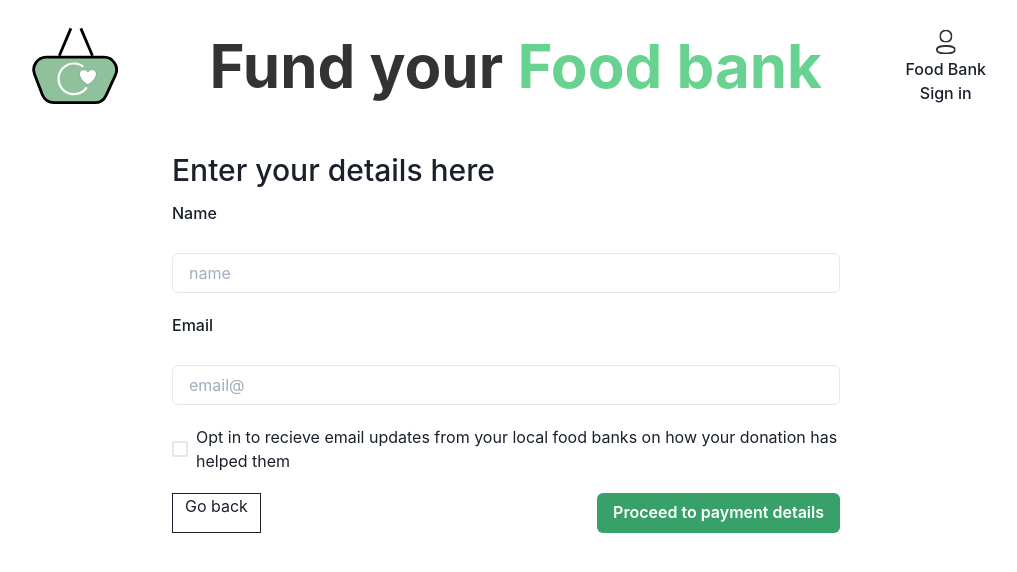
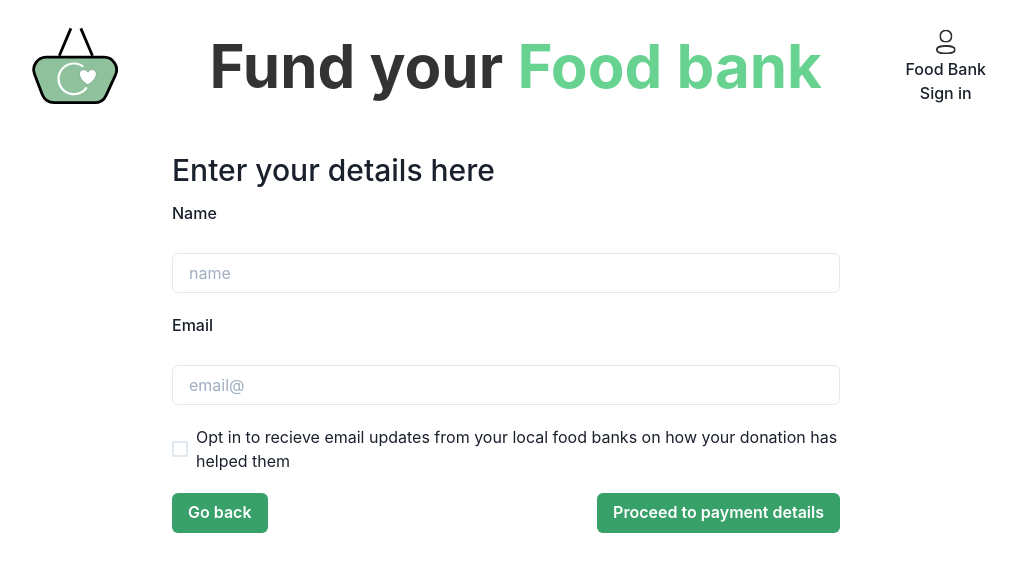
Before and after one commit to azy2k9/fund-my-foodbank, a Next.js app: page /components/donationform in a window 1280 px wide. Shown: the top 572 px of the page, without its empty margins (134-1151 px from the left). Built offline with nearby package versions, Linux system fonts and the light colour scheme.

Commit message:
updated button

```diff
--- a/pages/components/donationform.tsx
+++ b/pages/components/donationform.tsx
@@ -28,13 +28,9 @@ export default () => {
             <Input my={5} required placeholder={'email@'}></Input>
             <Checkbox required _highlighted={{color: 'green'}}>Opt in to recieve email updates from your local food banks on how your donation has helped them</Checkbox>
             <Flex my={5} gap={5}>
-                <Box background={'white'} border={'solid 1px'} px={3}>
-                    <Link href={{
-                        pathname: '/'
-                    }}>
-                        <a>Go back</a>
-                    </Link>
-                </Box>
+                    <Button colorScheme={'green'}>
+                        <Link href={'/'}>Go back</Link>
+                    </Button>
                 <Spacer/>
                 <Box>
                     <Button type={'submit'}
```
